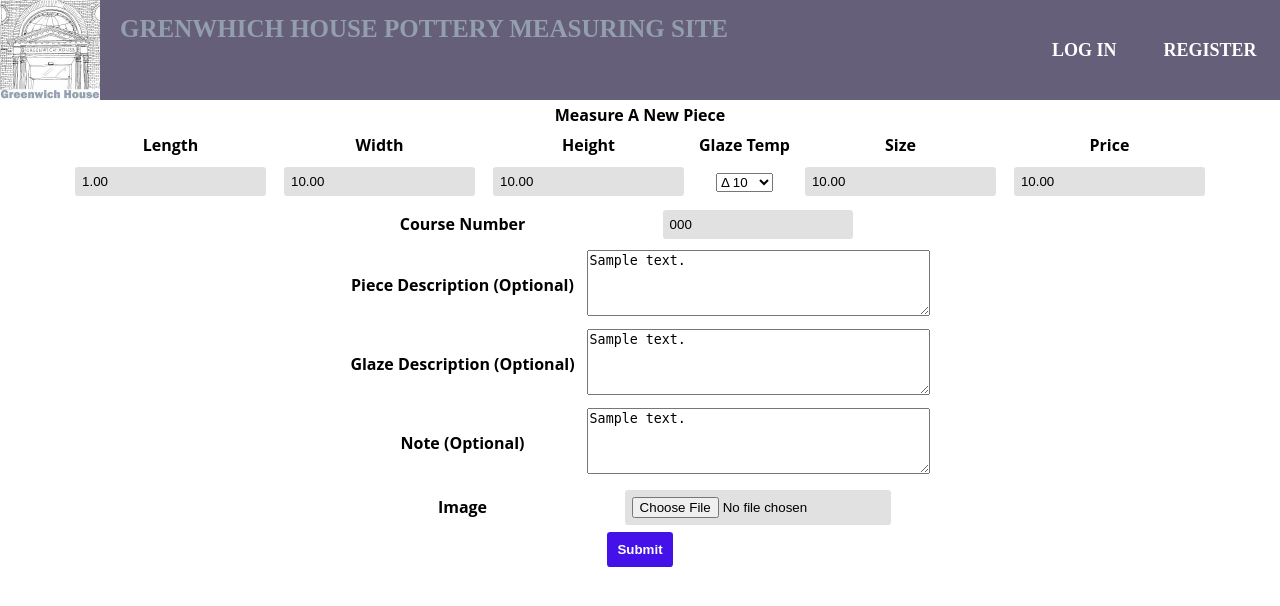
After one commit to rlronan/ghp-measurement, a Django app: page /measure/1/piece/1/ in a window 1280 px wide. The commit adds this page. Shown: the top 606 px of the page. Run offline with Django 4.2, Linux system fonts and the light colour scheme; tables that the repository leaves empty hold one stand-in row (values such as "Sample post").

Commit message:
Add base.html banner and update templates

```diff
--- a/measure/forms.py
+++ b/measure/forms.py
@@ -48,10 +48,10 @@ class PieceForm(forms.ModelForm):
 
         # Set initial value for size
         self.fields['size'] = forms.DecimalField(max_digits=10, decimal_places=2, initial=0.00)
-        self.fields['price'] = forms.DecimalField(max_digits=5, decimal_places=2, initial=1.00)
+        self.fields['price'] = forms.DecimalField(max_digits=10, decimal_places=2, initial=1.00)
 
         self.fields['firing_price'] = forms.DecimalField(max_digits=10, decimal_places=2, initial=1.00)
-        self.fields['glazing_price'] = forms.DecimalField(max_digits=5, decimal_places=2, initial=0.00)
+        self.fields['glazing_price'] = forms.DecimalField(max_digits=10, decimal_places=2, initial=0.00)
 
 
         # Set widget for size field to ReadOnlyInput
--- /dev/null
+++ b/measure/templates/measure/base.html
@@ -0,0 +1,110 @@
+{% load static %}
+
+<!DOCTYPE html>
+<html lang="en">
+
+<head>
+    <style>
+            html,body
+                {
+                    width: 100%;
+                    margin: 0px 0px 0px 0px;
+                    padding: 0px 0px 0px 0px;
+                    overflow-x: hidden;
+                }
+            .banner {
+                background-color: #655F79;
+                display: flex;
+                justify-content: space-between;
+                align-items: center;
+                /* padding: 10px; */
+                height: 100px;
+                }
+
+            .icon {
+                display: flex;
+                align-items: center;
+                height: 100%;
+                }
+
+            .icon img {
+                height: 100%;
+                max-height: 100px;
+                margin-right: 20px;
+                }
+
+            .menu {
+                display: flex;
+                align-items: center;
+                height: 100%;
+            }
+
+            .menu a {
+                margin-left: 10px;
+                margin-right: 10px;
+                padding: 0.25em 0.75em;
+                color: #fff;
+                text-decoration: none;
+                font-size: 18px;
+                font-weight: 600;
+                text-transform: uppercase;
+                }
+
+            .menu a:hover {
+                color: #ffffff;
+                }
+
+            h {
+                    color: #939fb1;
+                    font-size: 25px;
+                    font-weight: 600;
+                    text-transform: uppercase;
+                    margin: 15px 0px 0px 0px;
+                    padding: 0px 0px 0px 0px;
+                    align-self: baseline;
+                }
+            h.mini {
+                    color: #ffffff;
+                    font-size: 16px;
+                    font-weight: 400;
+                    text-transform: none;
+                    margin: 0px 0px 10px 0px;
+                    padding: 0px 0px 0px 0px;
+                    align-self: end;
+                }
+
+    </style>
+
+    <title>{% block title %}Grenwhich House Pottery Measuring{% endblock %}</title>
+</head>
+
+
+<body>
+    <div class="banner">
+        <div class="icon">
+          <img src="{% static 'measure/banner.jpg' %}" alt="Icon">
+          <h>Grenwhich House Pottery Measuring Site</h>
+        </div>
+        <!-- <div> -->
+            {% if user.is_authenticated %}
+            <h class="mini">Hello, {{ user.username }}</h>
+            {% endif %}
+        <!-- </div> -->
+        <div class="menu">
+          {% if user.is_authenticated %}
+            <a href="{% url 'measure:ghp_user_piece_view' user.id %}">Firing Log</a>
+            <a href="{% url 'measure:ghp_user_account_view' user.id %}">Account</a>
+            <a href="{% url 'measure:piece' user.id %}">Measure A Piece</a>
+            <a href="{% url 'measure:logout' %}">Log Out</a>
+          {% else %}
+            <a href="{% url 'measure:login' %}">Log In</a>
+            <a href="{% url 'measure:register' %}">Register</a>
+          {% endif %}
+        </div>
+    </div>
+    <div class="content">
+        {% block content %}
+        {% endblock %}
+    </div>
+</body>
+</html>
--- a/measure/templates/measure/index_old.html
+++ b/measure/templates/measure/index_old.html
@@ -1,3 +1,4 @@
+{% include "measure/base.html" %}
 
 
 
--- a/measure/templates/measure/modify_piece.html
+++ b/measure/templates/measure/modify_piece.html
@@ -1,24 +1,20 @@
+{% include "measure/base.html" %}
+
 {% load static %}
 
+<!DOCTYPE html>
+<html>
 
-<!DOCTYPE html>
+<head>
+    <title>Modify Measuring Form</title>
+    <script src="https://code.jquery.com/jquery-3.6.0.min.js"></script>
+    <link rel="stylesheet" href="{% static 'measure/style.css' %}">
 
     <style>
-    /* .MeasureForm {
-        position: relative;
-        width:100%;
-        height:30em;
-    }
-
-    .MeasureForm form {
-        position: absolute;
-        top: 50%;
-        left: 50%;
-        transform: translate(-50%,-50%);
-    } */
         table.center td.centertext {
             text-align: center;
         }
+
         th,
         td {
             padding: 0px 0px;
@@ -44,50 +40,31 @@ td {
             vertical-align: center;
 
         }
+    </style>
+</head>
 
-/* thead > tr {
-    background-color: rgb(228, 240, 245);
-  }
+<body>
 
-  thead > tr:nth-of-type(2) {
-    border-bottom: 2px solid black;
-  }
-
-
-tbody > tr:nth-of-type(odd) {
-    background-color: rgb(245, 245, 245);
-}     */
-</style>
-
-
-<html>
-<head>
-  <title>Modify Measuring Form</title>
-  <script src="https://code.jquery.com/jquery-3.6.0.min.js"></script>
-  <link rel="stylesheet" href="{% static 'measure/style.css' %}">
-
-</head>
-<body>
-    <form  class="MeasureForm" method="POST">
+    <form class="MeasureForm" method="POST">
         {% csrf_token %}
         {{ form.non_field_errors }}
         {{ form.field_errors }}
-
         {% for hidden in form.hidden_fields %}
-        {{ hidden }}
+            {% if hidden.errors %}
+                <p>{{hidden.label_tag}}  {{hidden.errors}}</p>
+            {% endif %}
         {% endfor %}
-        <!-- {{ form.as_div }} -->
         <table class="center">
             <tr>
                 <th colspan="6">Measure A New Piece</th>
             </tr>
             <tr>
-                    <th>Length {{form.length.erros}} </th>
-                    <th>Width {{form.width.erros}}</th>
-                    <th>Height {{form.height.erros}}</th>
-                    <th>Glaze Temp {{form.glaze_temp.erros}}</th>
-                    <th>Size {{form.size.erros}}</th>
-                    <th>Price {{form.price.erros}}</th>
+                <th>Length {{form.length.errors}} </th>
+                <th>Width {{form.width.errors}}</th>
+                <th>Height {{form.height.errors}}</th>
+                <th>Glaze Temp {{form.glaze_temp.errors}}</th>
+                <th>Size {{form.size.errors}}</th>
+                <th>Price {{form.price.errors}}</th>
             </tr>
             <tr>
                 <td>{{ form.length}} </td>
@@ -100,27 +77,27 @@ tbody > tr:nth-of-type(odd) {
         </table>
         <table class="center">
             <tr>
-                    <th>Course Number {{form.course_number.erros}}</th>
+                <th>Course Number {{form.course_number.errors}}</th>
                 <td>{{ form.course_number }}</td>
             </tr>
 
             <tr>
-                    <th>Piece Description (Optional) {{form.piece_description.erros}}</th>
+                <th>Piece Description (Optional) {{form.piece_description.errors}}</th>
                 <td>{{ form.piece_description }}</td>
             </tr>
 
             <tr>
-                    <th>Glaze Description (Optional) {{form.glaze_description.erros}}</th>
+                <th>Glaze Description (Optional) {{form.glaze_description.errors}}</th>
                 <td>{{ form.glaze_description }}</td>
             </tr>
 
             <tr>
-                    <th>Note (Optional) {{form.note.erros}}</th>
+                <th>Note (Optional) {{form.note.errors}}</th>
                 <td>{{ form.note }}</td>
             </tr>
 
             <tr>
-                    <th>Image {{form.image.erros}}</th>
+                <th>Image {{form.image.errors}}</th>
                 <td>{{ form.image }}</td>
             </tr>
 
@@ -128,13 +105,16 @@ tbody > tr:nth-of-type(odd) {
         <!-- {{ form.bisque_fired }}
             {{ form.glaze_fired }} -->
         <button type="submit">Submit</button>
+
+
     </form>
 
+
     <script>
-        $(document).ready(function() {
+        $(document).ready(function () {
             // listen for changes in the length, width, and height, and glaze_temp fields
             // glaze_temp is a choice field, so it is a select element
-            $('input[name=length], input[name=width], input[name=height], select[name=glaze_temp]').change(function() {
+            $('input[name=length], input[name=width], input[name=height], select[name=glaze_temp]').change(function () {
 
                 // get the current values of length, width, and height
                 var length = parseFloat($('input[name=length]').val());
@@ -187,7 +167,7 @@ tbody > tr:nth-of-type(odd) {
                 var glazing_price_per_cubic_inch = $('input[name=glazing_price_per_cubic_inch]').val();
 
                 // calculate the new value of price
-                 var price = firing_price_per_cubic_inch * size  + glazing_price_per_cubic_inch * size * glaze_temp_scalar;
+                var price = firing_price_per_cubic_inch * size + glazing_price_per_cubic_inch * size * glaze_temp_scalar;
 
                 // if price is less than 1.00, set it to 1.00
                 if (price < 1.00) {
@@ -201,11 +181,12 @@ tbody > tr:nth-of-type(odd) {
     </script>
     <script>
         // prevent the enter key from submitting the form unless the user is on the submit button
-        $(document).on("keydown", ":input:not(textarea):not(:submit)", function(event) {
+        $(document).on("keydown", ":input:not(textarea):not(:submit)", function (event) {
             if (event.key == "Enter") {
                 event.preventDefault();
             }
         });
     </script>
 </body>
+
 </html>
--- a/measure/urls.py
+++ b/measure/urls.py
@@ -11,20 +11,21 @@ urlpatterns = [
     path("admin/", admin.site.urls),
 
     path('', views.index_view, name='index'),
+    path('base/', views.base_view, name='base'),
     path('register/', views.register_page, name='register'),
-    path('login/', auth_views.LoginView.as_view(), name='login'),
+    path('login/', auth_views.LoginView.as_view(), name='login', kwargs={'next_page': 'base'}),
+    path('logout/', auth_views.LogoutView.as_view(), name='logout', kwargs={'next_page': 'login'}),
     # path('accounts/login', views.login, name='login'),
     # path('measure/accounts/login', views.login, name='login'),
 
-    #path('', views.IndexView.as_view(), name='index'),
 
     # the 'name' value as called by the {% url %} template tag
     # to change the url, modifiy the path() argument here
     path('<int:ghp_user_id>/', views.ghp_user_piece_view, name='ghp_user_piece_view'), #as_view()
-    path('<int:ghp_user_id>/account', views.ghp_user_account_view, name='ghp_user_account_view'), #as_view()
+    path('<int:ghp_user_id>/account/', views.ghp_user_account_view, name='ghp_user_account_view'), #as_view()
     #path('<int:pk>/email/', views.email, name='email'),
     path('<int:ghp_user_id>/piece/', views.PieceView, name='piece'),
-    path('<int:ghp_user_id>/piece/<int:ghp_user_piece_id>', views.ModifyPieceView, name='modify_piece'),
+    path('<int:ghp_user_id>/piece/<int:ghp_user_piece_id>/', views.ModifyPieceView, name='modify_piece'),
 
     path("accounts/", include("django.contrib.auth.urls")),
 
--- a/measure/views.py
+++ b/measure/views.py
@@ -72,6 +72,8 @@ def PieceView(request, ghp_user_id):
         else:
             print("Measuring piece form is not valid")
             print(form.errors)
+            return render(request, 'measure/piece.html', {'form': form})
+
     else:
         form = PieceForm(ghp_user=ghp_user)
     return render(request, 'measure/piece.html', {'form': form})
@@ -94,6 +96,8 @@ def ModifyPieceView(request, ghp_user_id, ghp_user_piece_id):
         else:
             print("Modify piece form is not valid")
             print(form.errors)
+            return render(request, 'measure/modify_piece.html', {'form': form, 'ghp_user': ghp_user, 'piece': piece})
+
     else:
         form = ModifyPieceForm(ghp_user=ghp_user, piece=piece)
     return render(request, 'measure/modify_piece.html', {'form': form})
@@ -120,12 +124,16 @@ def register_page(request):
                 form.add_error('email', "Looks like a user with that email already exists")
             else:
                 instance.save()
-                ghp_user = get_object_or_404(GHPUser, email=ghp_user_email)
-                print("Found ghp_user: ", ghp_user)
-                return HttpResponseRedirect(reverse('measure:ghp_user_account_view', args=(ghp_user.id,)))
+                # ghp_user = get_object_or_404(GHPUser, email=ghp_user_email)
+
+                print("Created ghp_user: ", instance)
+                login(request, instance)
+
+                return HttpResponseRedirect(reverse('measure:ghp_user_account_view', args=(instance.id,)))
         else:
             print("Register form is not valid")
             print(form.errors)
+            render(request, 'measure/register.html', {'form': form})
     else:
         #form = UserCreationForm()
         form = CreateGHPUserForm()
@@ -171,3 +179,6 @@ def register_page(request):
 # def ghp_user(request, ghp_user_id):
 #     ghp_user = get_object_or_404(GHPUser, pk=ghp_user_id)
 #     return render(request, 'measure/ghp_user.html', {'ghp_user' : ghp_user})
+
+def base_view(request):
+    return render(request, 'measure/base.html', {})
```
Also changed, not shown: measure/templates/measure/ghp_user_account.html (+10 -6 lines), measure/templates/measure/ghp_user_pieces.html (+6 -5 lines), measure/templates/measure/index.html (+6 -1 lines), measure/templates/measure/piece.html (+18 -38 lines), measure/templates/measure/register.html (+23 -7 lines), measure/templates/registration/login.html (+8 -1 lines), measure/static/measure/2019-logo-high-res.jpg (added), measure/static/measure/2019-logo-small.jpg (added), measure/static/measure/banner.jpg (added). Lines whose indentation alone changed are shown as unchanged.
